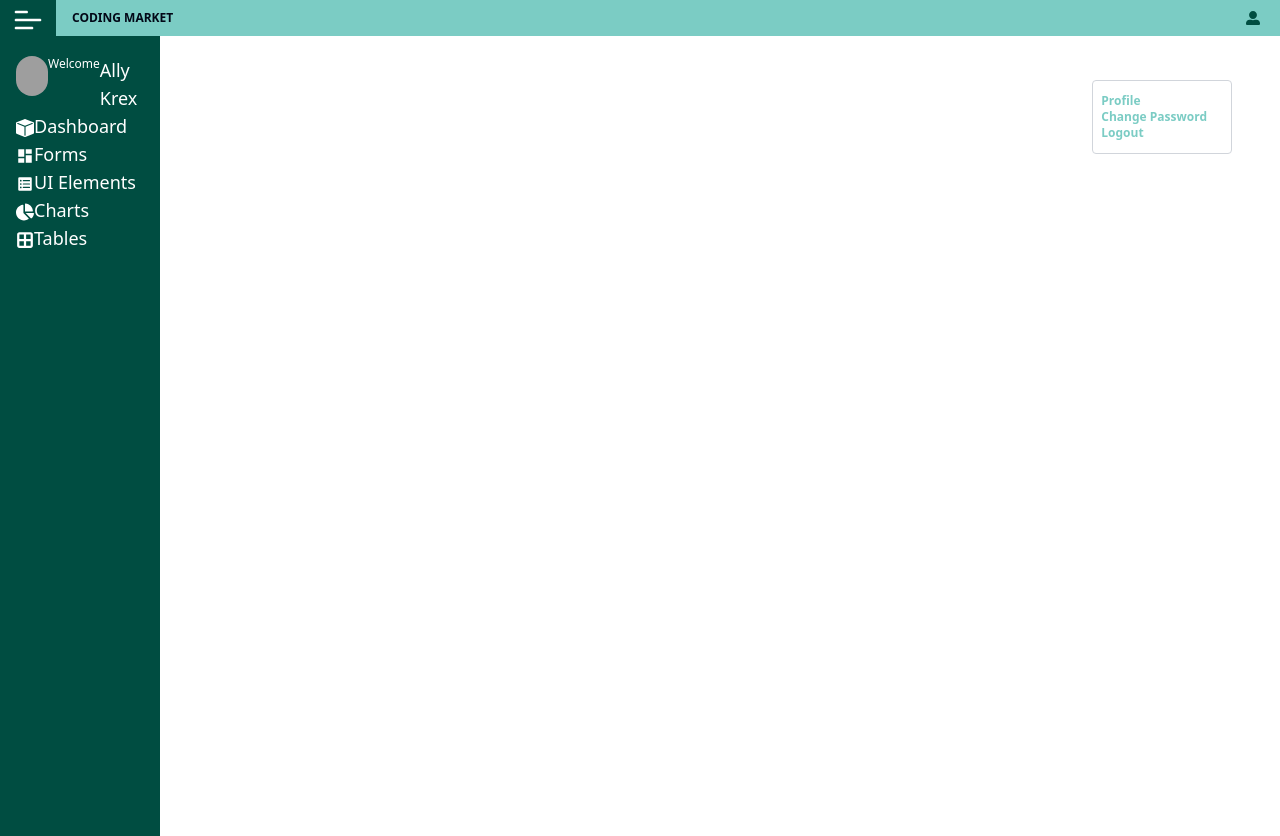
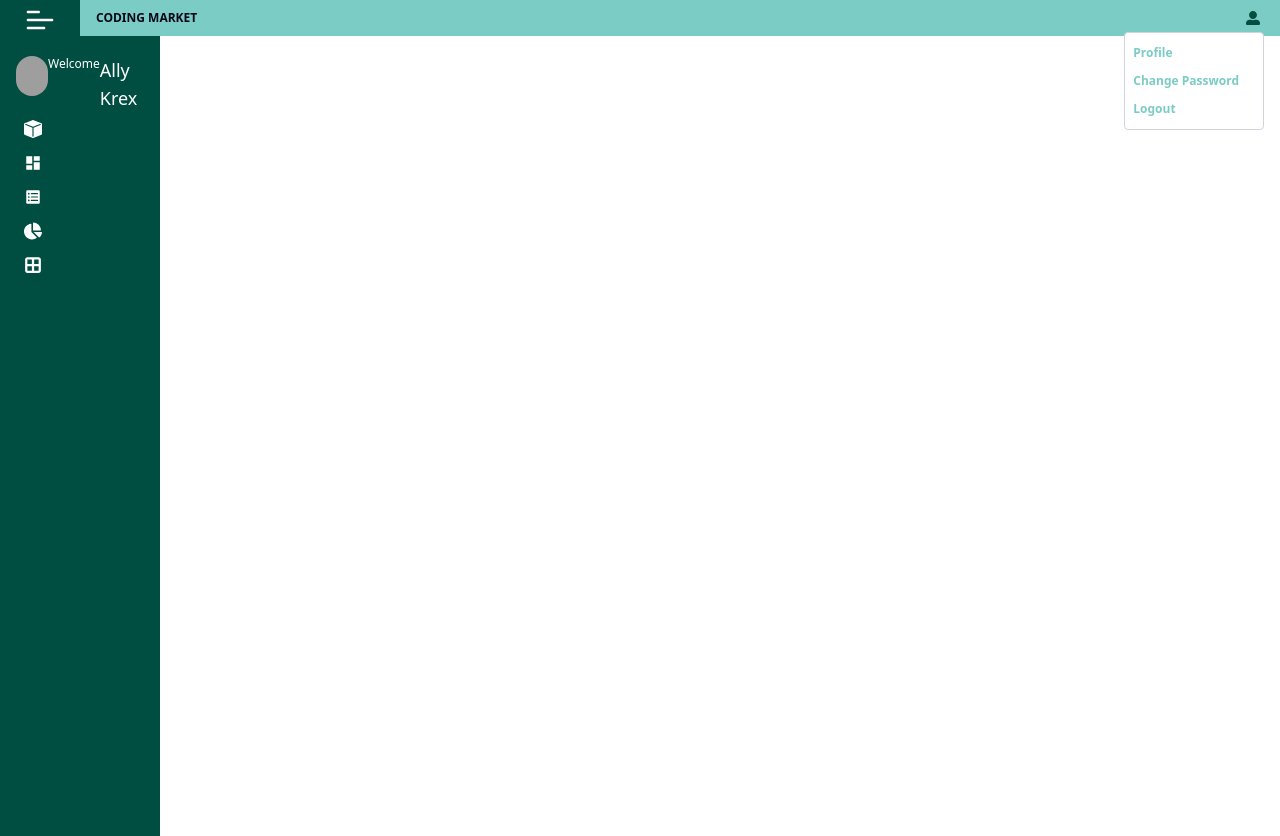
Before and after one commit to wanpyn/React-Dashboard-Practice, a React (Vite) app: page / in a window 1280 px wide. Built offline with nearby package versions, Linux system fonts and the light colour scheme; grey boxes are pictures that could not be loaded.

Commit message:
added style to the sidebar hover and to be hidden if memenu not clicked

```diff
--- a/src/DropDownMenu.jsx
+++ b/src/DropDownMenu.jsx
@@ -2,8 +2,8 @@ function DropDownMenu() {
   return (
     <>
       <ul
-        className="absolute top-20 right-12 flex-col gap-3 border border-solid border-gray-300
-       bg-normal-white rounded pl-2 pr-6 pt-3 pb-3 text-sky-blue cursor-pointer "
+        className="flex gap-3 absolute top-8 right-4 flex-col border border-solid border-gray-300
+       bg-normal-white rounded pl-2 pr-6 pt-3 pb-3 bg-white text-sky-blue cursor-pointer"
       >
         <li>Profile</li>
         <li>Change Password</li>
--- a/src/Nav.jsx
+++ b/src/Nav.jsx
@@ -12,7 +12,7 @@ const Nav = ({ isOpen, setIsOpen }) => {
     <>
       <nav className="flex font-roboto ">
         <CgMenuLeft
-          className="bg-dark-green text-white text-4xl w-14 items-center pt-1 cursor-pointer"
+          className=" bg-dark-green text-white text-4xl w-20 items-center pt-1 cursor-pointer"
           onClick={() => ToggleMenuHandle(isOpen)}
         />
         <h1 className="flex items-center flex-1 bg-sky-blue text-xs semibold pl-4  text-light-green  font-semibold">
--- a/src/Sidebar.jsx
+++ b/src/Sidebar.jsx
@@ -6,12 +6,18 @@ import { FaBorderAll } from "react-icons/fa6";
 import { MdDashboard } from "react-icons/md";
 
 const Sidebar = ({ isOpen }) => {
+  const Menus = [
+    { title: "Dashboard", icon: <BsBoxFill /> },
+    { title: "Forms", icon: <MdDashboard /> },
+    { title: "UI Elements", icon: <PiListBulletsFill /> },
+    { title: "Charts", icon: <FaChartPie /> },
+    { title: "Tables", icon: <FaBorderAll /> },
+  ];
   return (
     <section>
       <div
-        className={`font-roboto bg-dark-green h-screen pt-5 w-40 ${
-          isOpen ? "w-40" : "w-14"
-        } duration-500 p-4 text-lg `}
+        className={`font-roboto bg-dark-green h-screen pt-5 w-40
+           ${isOpen ? "w-44" : "w-20"} duration-5 00 p-4 text-lg  `}
       >
         <ul className=" text-white cursor-pointer">
           <li className="flex">
@@ -21,28 +27,24 @@ const Sidebar = ({ isOpen }) => {
             </Avatar>
             <span className="text-xs "> Welcome</span> <span>Ally Krex</span>
           </li>
-          <li className="rounded hover:shadow hover:bg-blue-500">
-            <a href="">
-              <BsBoxFill className="inline-block" />
-              Dashboard
-            </a>
-          </li>
-          <li>
-            <MdDashboard className="inline-block" />
-            Forms
-          </li>
-          <li>
-            <PiListBulletsFill className="inline-block" />
-            UI Elements
-          </li>
-          <li>
-            <FaChartPie className="inline-block" />
-            Charts
-          </li>
-          <li>
-            <FaBorderAll className="inline-block" />
-            Tables
-          </li>
+          {Menus.map((menu, index) => {
+            return (
+              <li
+                key={index}
+                className="text-white text-base flex items-center  p-2 hover:bg-white
+                 hover:text-dark-green"
+              >
+                <span className="text-lg pr-3 ">{menu.icon}</span>
+                <span
+                  className={`text-sm flex-1 duration-700 font-sans ${
+                    !isOpen && "hidden"
+                  }`}
+                >
+                  {menu.title}
+                </span>
+              </li>
+            );
+          })}
         </ul>
       </div>
     </section>
--- a/tailwind.config.js
+++ b/tailwind.config.js
@@ -76,9 +76,4 @@ module.exports = {
     },
   },
   plugins: [require("tailwindcss-animate")],
-  variants: {
-    extend: {
-      display: ["focus-group"],
-    },
-  },
 };
```
